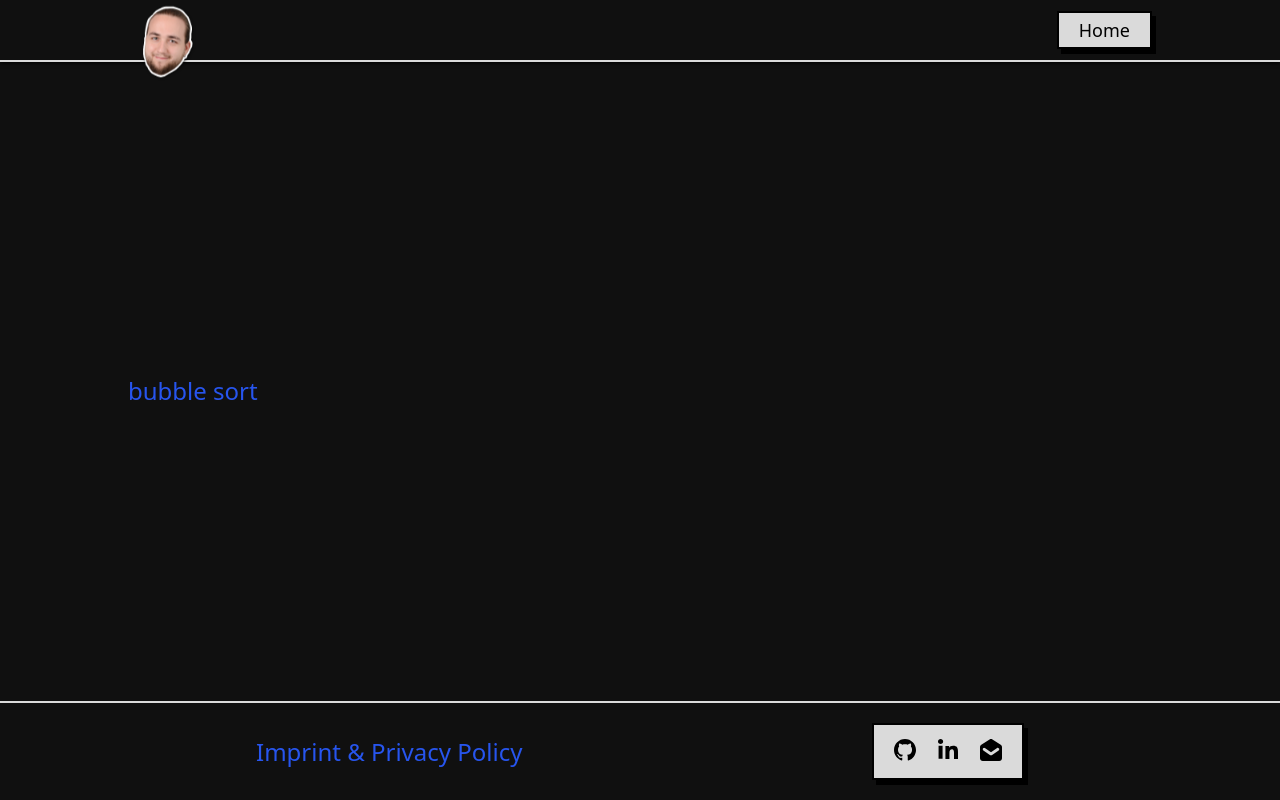
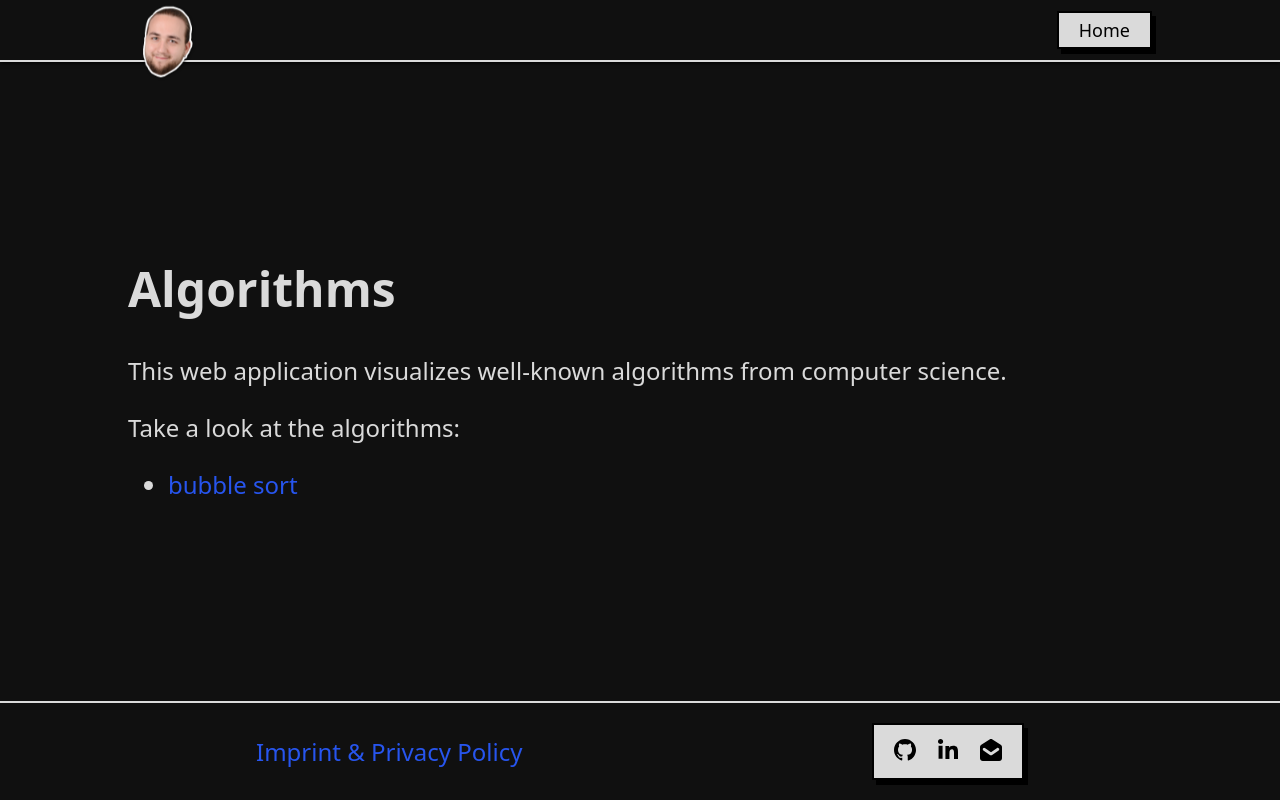
Before and after one commit to danielnagel/algorithms, an Astro site: page / in a window 1280 px wide. Built offline with nearby package versions, Linux system fonts and the light colour scheme; Astro itself is replaced by a stand-in of ours.

Commit message:
added index text

```diff
--- a/src/pages/index.astro
+++ b/src/pages/index.astro
@@ -5,5 +5,12 @@ const heading = 'Daniel\'s algorithms';
 
 
 <Layout title={heading}>
-	<a href="/bubblesort">bubble sort</a>
+	<h1>Algorithms</h1>
+	<p>This web application visualizes well-known algorithms from computer science.</p>
+	<p>Take a look at the algorithms:</p>
+	<ul>
+		<li>
+			<a href="/bubblesort">bubble sort</a>
+		</li>
+	</ul>
 </Layout>
```
